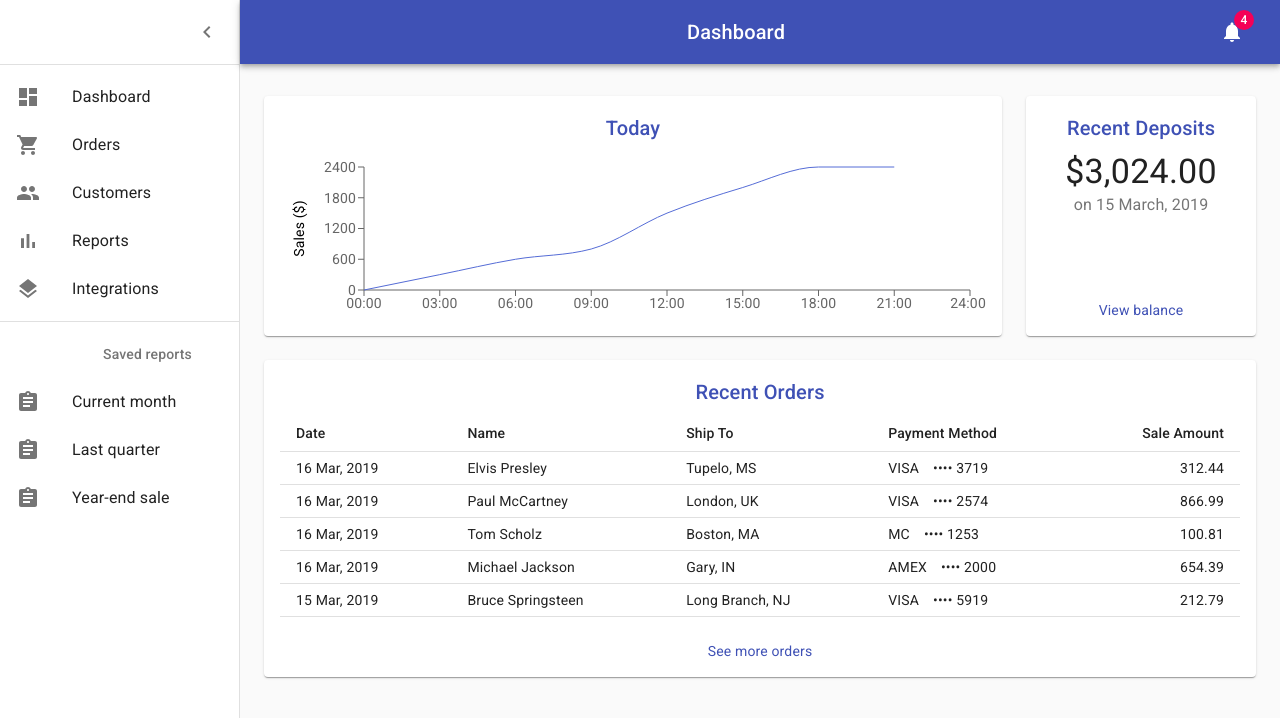
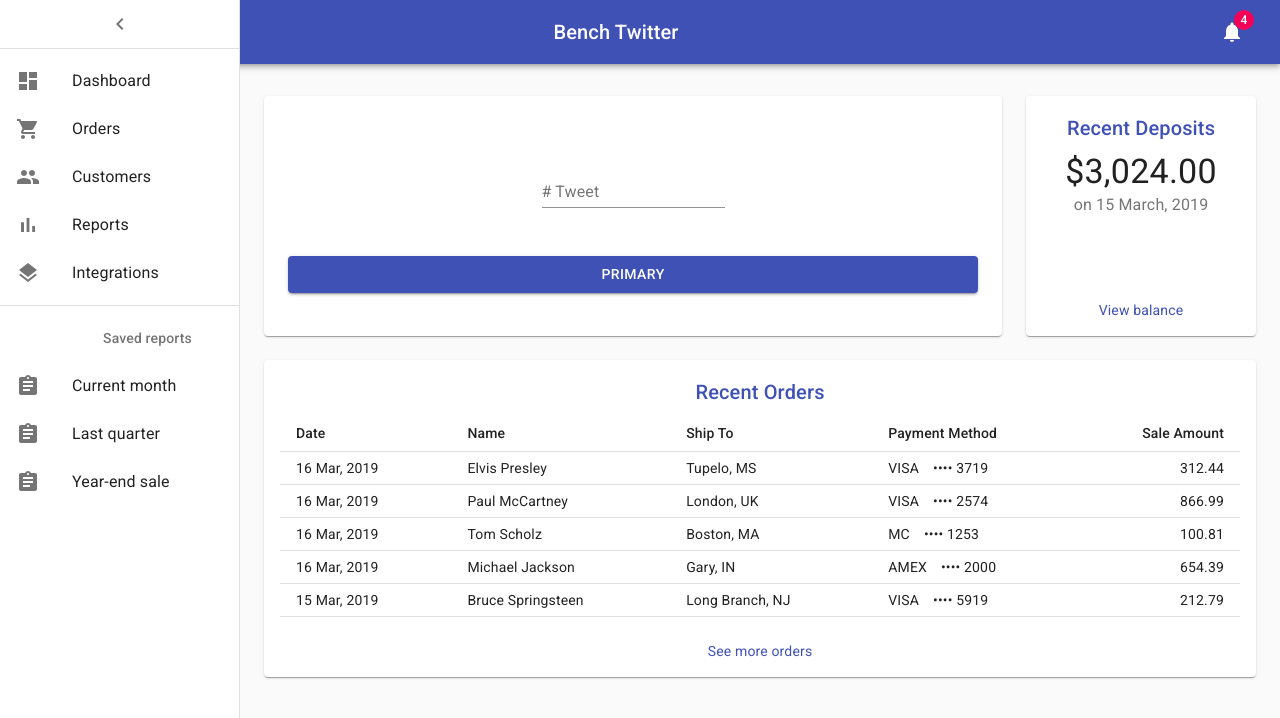
Before and after one commit to matthausen/twitter_demo, a React (Create React App) app in the folder frontend/: page / in a window 1280 px wide. Shown: the top 718 px of the page. Built offline with nearby package versions, Linux system fonts and the light colour scheme.

Commit message:
better API call

```diff
--- a/frontend/src/components/Home/index.jsx
+++ b/frontend/src/components/Home/index.jsx
@@ -7,14 +7,15 @@
 import AppBar from '@material-ui/core/AppBar';
 import Toolbar from '@material-ui/core/Toolbar';
 import List from '@material-ui/core/List';
+import TextField from '@material-ui/core/TextField';
 import Typography from '@material-ui/core/Typography';
 import Divider from '@material-ui/core/Divider';
 import IconButton from '@material-ui/core/IconButton';
+import Button from '@material-ui/core/Button';
 import Badge from '@material-ui/core/Badge';
 import Container from '@material-ui/core/Container';
 import Grid from '@material-ui/core/Grid';
 import Paper from '@material-ui/core/Paper';
-import Link from '@material-ui/core/Link';
 import MenuIcon from '@material-ui/icons/Menu';
 import ChevronLeftIcon from '@material-ui/icons/ChevronLeft';
 import NotificationsIcon from '@material-ui/icons/Notifications';
@@ -29,33 +30,11 @@
   root: {
     display: 'flex',
   },
-  toolbar: {
-    paddingRight: 24, // keep right padding when drawer closed
-  },
-  toolbarIcon: {
-    display: 'flex',
-    alignItems: 'center',
-    justifyContent: 'flex-end',
-    padding: '0 8px',
-    ...theme.mixins.toolbar,
-  },
-  appBar: {
-    zIndex: theme.zIndex.drawer + 1,
-    transition: theme.transitions.create(['width', 'margin'], {
-      easing: theme.transitions.easing.sharp,
-      duration: theme.transitions.duration.leavingScreen,
-    }),
-  },
-  appBarShift: {
-    marginLeft: drawerWidth,
-    width: `calc(100% - ${drawerWidth}px)`,
-    transition: theme.transitions.create(['width', 'margin'], {
-      easing: theme.transitions.easing.sharp,
-      duration: theme.transitions.duration.enteringScreen,
-    }),
-  },
   menuButton: {
     marginRight: 36,
+  },
+  button: {
+    margin: theme.spacing(1),
   },
   menuButtonHidden: {
     display: 'none',
@@ -107,16 +86,15 @@
 export default function Dashboard() {
   const classes = useStyles();
   const [open, setOpen] = useState(true);
-  const [response, setResponse] = useState({});
+  const [response, setResponse] = useState();
+  const [values, setValues] = useState({
+    tweet: ''
+  });
 
   const apiEndpoint = 'http://127.0.0.1:5000/';
 
-  useEffect(() => {
-    sendrequest();
-  }, []);
-
   const data = {
-    tweet: 'military'
+    tweet: values.tweet
   };
 
   const config = {
@@ -125,12 +103,13 @@
     }
   }
 
-  async function sendrequest() {
-    const res = await axios.post(apiEndpoint, data, config);
-    setResponse(res.data);
+  async function sendTweet() {
+    const res = await axios.post(apiEndpoint, data, config)
+      .then(res => {
+        setResponse(res.data);
+        console.log(response);
+      });
   }
-
-  console.log('Response: ', response);
 
   const handleDrawerOpen = () => {
     setOpen(true);
@@ -138,6 +117,12 @@
   const handleDrawerClose = () => {
     setOpen(false);
   };
+
+  const handleChange = name => event => {
+    setValues({ ...values, [name]: event.target.value });
+    sendTweet();
+  };
+
   const fixedHeightPaper = clsx(classes.paper, classes.fixedHeight);
 
   return (
@@ -155,7 +140,7 @@
             <MenuIcon />
           </IconButton>
           <Typography component="h1" variant="h6" color="inherit" noWrap className={classes.title}>
-            Dashboard
+            Bench Twitter
           </Typography>
           <IconButton color="inherit">
             <Badge badgeContent={4} color="secondary">
@@ -188,7 +173,20 @@
             {/* Chart */}
             <Grid item xs={12} md={8} lg={9}>
               <Paper className={fixedHeightPaper}>
-                <Chart />
+                {/* <Chart /> */}
+                <form className={classes.container} noValidate autoComplete="off">
+                  <TextField
+                    id="standard-tweet"
+                    label="# Tweet"
+                    className={classes.textField}
+                    value={values.tweet}
+                    onChange={handleChange('tweet')}
+                    margin="normal"
+                  />
+                </form>
+                <Button variant="contained" color="primary" className={classes.button}>
+                  Primary
+                </Button>
               </Paper>
             </Grid>
             {/* Recent Deposits */}
```
Also changed, not shown: 15 other files (tests, documents, lock files or other folders).
